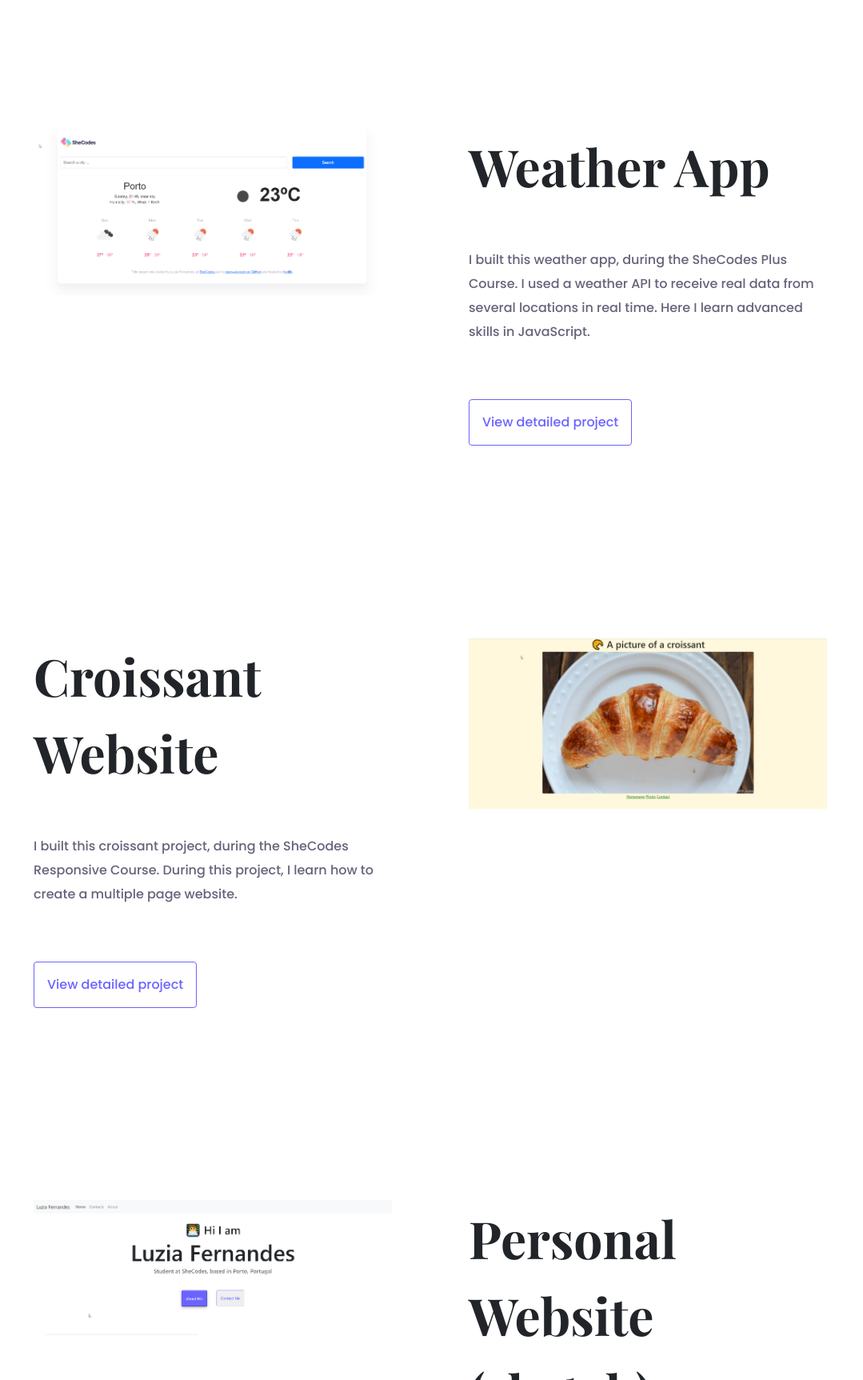
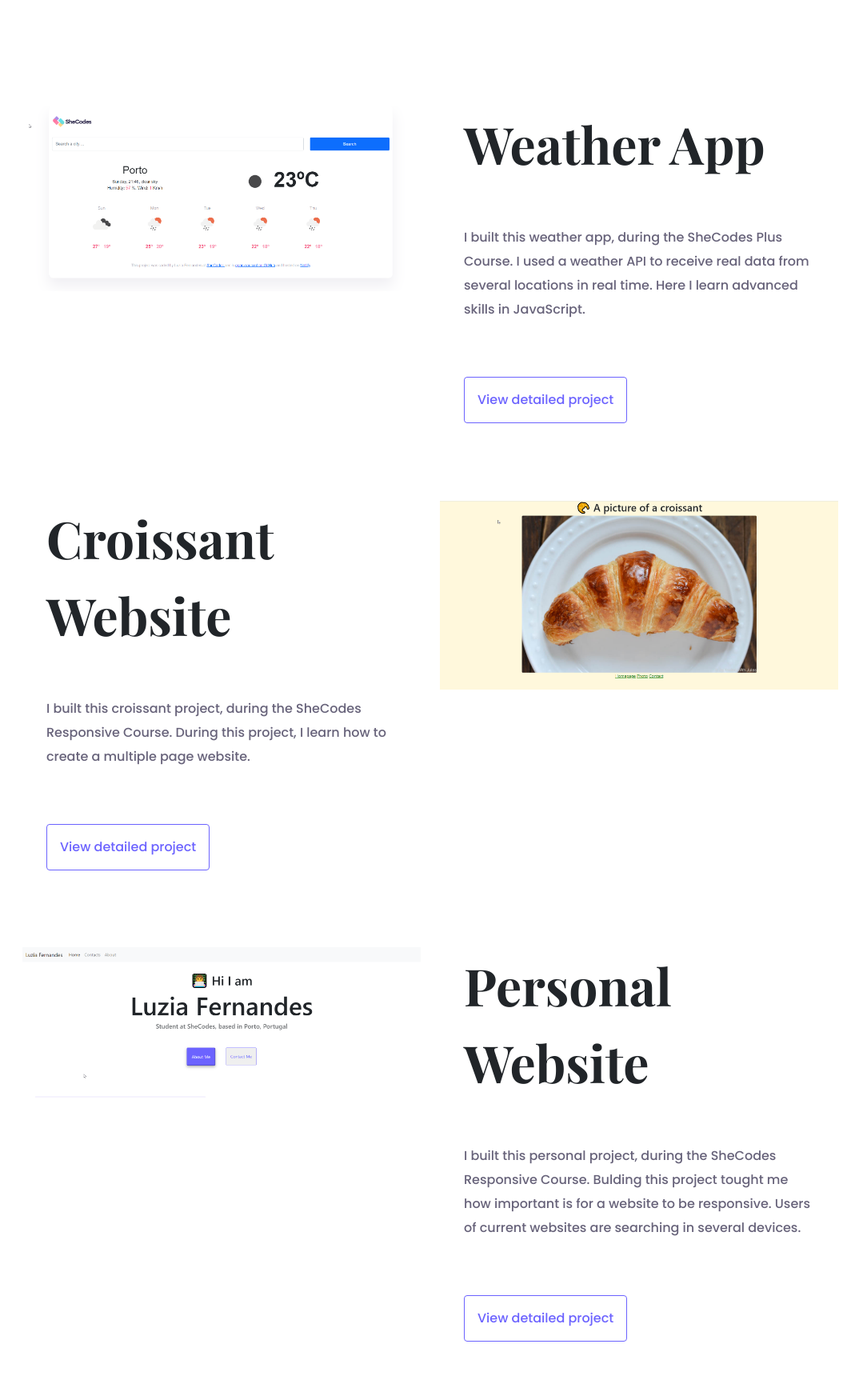
Before and after one commit to LuziaFernandes/portefolio-project, a plain HTML site: page index.html in a window 1280 px wide. Shown: the part 1075-2800 px from the top of the page at 80% size, without its empty margins (102-1181 px from the left). Drawn offline with nearby package versions, Linux system fonts and the light colour scheme.

Commit message:
make website responsive for small devices + fix the head mistype error

```diff
--- a/index.html
+++ b/index.html
@@ -4,14 +4,14 @@
 
     <meta charset="UTF-8">
     <meta http-equiv="X-UA-Compatible" content="IE=edge">
-    <meta name="viewport" content="width=h1, initial-scale=1.0">
+    <meta http-equiv="X-UA-Compatible" content="ie=edge" />
     <link href="https://cdn.jsdelivr.net/npm/bootstrap@5.1.0/dist/css/bootstrap.min.css" rel="stylesheet" integrity="sha384-KyZXEAg3QhqLMpG8r+8fhAXLRk2vvoC2f3B09zVXn8CA5QIVfZOJ3BCsw2P0p/We" crossorigin="anonymous">
     <script src="https://cdn.jsdelivr.net/npm/bootstrap@5.1.0/dist/js/bootstrap.bundle.min.js" integrity="sha384-U1DAWAznBHeqEIlVSCgzq+c9gqGAJn5c/t99JyeKa9xxaYpSvHU5awsuZVVFIhvj" crossorigin="anonymous"></script>
     <link rel="stylesheet" href="style.css">
     <link rel="preconnect" href="https://fonts.googleapis.com">
     <link rel="preconnect" href="https://fonts.gstatic.com" crossorigin>
     <link href="https://fonts.googleapis.com/css2?family=Playfair+Display:wght@700&family=Poppins:wght@500;700&display=swap" rel="stylesheet">
-    <link href="/your-path-to-fontawesome/css/all.css" rel="stylesheet"> <!--load all styles -->
+    <link href="https://your-path-to-fontawesome/css/all.css">
     <script src="https://kit.fontawesome.com/bf9c5a3400.js" crossorigin="anonymous"></script>
     <title>Document</title>
 
@@ -22,42 +22,49 @@
     <h2>👋 Olá, I am</h2>
     <h1>Luzia Fernandes</h1>
     <h3>Front-end based in Porto, Portugal</h3>
- <button class="contact-me btn btn-primary">Welcome  to my website, built by myself!</button>
+ <button class="contact-me-button btn btn-primary p-3">Welcome  to my website, built by myself!</button>
 </div>
 
 <p class="text-center">Featured Project which my best projects be choice to show</p>
-<div class="row p-5 m-5">
-    <div class="col-sm-6 p-5">
+
+<div class="container">
+<div class="row p-5">
+    <div class="col d-none d-md-block">
         <img src="/images/weather-app.png" alt="weather-app-project" class="img-fluid" width="700px">
         </div>
-    <div class="col-sm-6 p-5">
+    <div class="col">
+        <div class="project-description">
 <div class="heading"> Weather App </div>
 <div class="description"> I built this weather app, during the SheCodes Plus Course. I used a weather API to receive real data from several locations in real time. Here I learn advanced skills in JavaScript.</div>
-<button class="detailed-project btn btn-primary p-3">View detailed project</button>
+<a href="http://pensive-wilson-c9f909.netlify.app"><button class="detailed-project-button btn btn-primary p-3">View detailed project</button></a>
+</div>
 </div>
 
 </div>
-<div class="row p-5 m-5">
-    <div class="col-sm-6 p-5">
+<div class="row p-5">
+    <div class="col">
+<div class="project-description">
 <div class="heading"> Croissant Website</div>
 <div class="description"> I built this croissant project, during the SheCodes Responsive Course. During this project, I learn how to create a multiple page website. </div>
-<button class="detailed-project btn btn-primary p-3">View detailed project</button>
+<a href="http://priceless-swanson-ffb00f.netlify.app"><button class="detailed-project-button btn btn-primary p-3">View detailed project</button></a></div>
 </div>
-<div class="col-sm-6 p-5">
+<div class="col d-none d-md-block">
 <img src="/images/croissant-website.png" alt="croissant-website-project" class="img-fluid" width="700px">
 </div>
 </div>
 
-<div class="row p-5 m-5">
-<div class="col-sm-6 p-5">
+<div class="row p-5">
+<div class="col d-none d-md-block">
 <img src="/images/personal-website.png" alt="croissant-website-project" class="img-fluid" width="700px">
 </div>
-<div  class="col-sm-6 p-5">
-<div class="heading"> Personal Website (sketch)</div>
+<div  class="col">
+    <div class="project-description">
+<div class="heading"> Personal Website</div>
 <div class="description"> I built this personal project, during the SheCodes Responsive Course. Bulding this project tought me how important is for a website to be responsive. Users of current websites are searching in several devices.   </div>
-<button class="detailed-project btn btn-primary p-3">View detailed project</button>
+<a href="http://sad-lalande-f0c642.netlify.app"><button class="detailed-project-button btn btn-primary p-3">View detailed project</button></a></div>
 </div>
 </div>
-
+</div>
+</div>
  </body>
 </html>
--- a/style.css
+++ b/style.css
@@ -10,10 +10,14 @@ img {margin: 0 auto; display: block;}
 
 .welcome {background-color: #f9f7fe;}
 
-.contact-me {background-color: #6C63FF; color: white; font-family: 'Poppins', sans-serif; margin-bottom: 271px;}
+.contact-me-button {background-color: #6C63FF; color: white; font-family: 'Poppins', sans-serif; margin-bottom: 271px;}
 
 .heading {font-family: 'Playfair Display', serif; font-size: 64px;font-weight: normal; margin-bottom: 54px;}
 
 .description {font-family: 'Poppins', sans-serif, serif; font-weight: normal; font-size: 16px; line-height: 30px; padding: 514px, 120px; color: #272142; opacity: 0.7; margin-bottom: 69px;}
 
-.detailed-project {color: #6C63FF; border-color: #6C63FF; background-color: white;font-family: 'Poppins', sans-serif, serif; border-radius: 4px; font-size: 16px;}
+.detailed-project-button {color: #6C63FF; border-color: #6C63FF; background-color: white;font-family: 'Poppins', sans-serif, serif; border-radius: 4px; font-size: 16px;}
+
+.project-description {padding: 0 30px;}
+
+@media (max-width:960px) {.project-description {padding: 0px; text-align: center;}}
```
